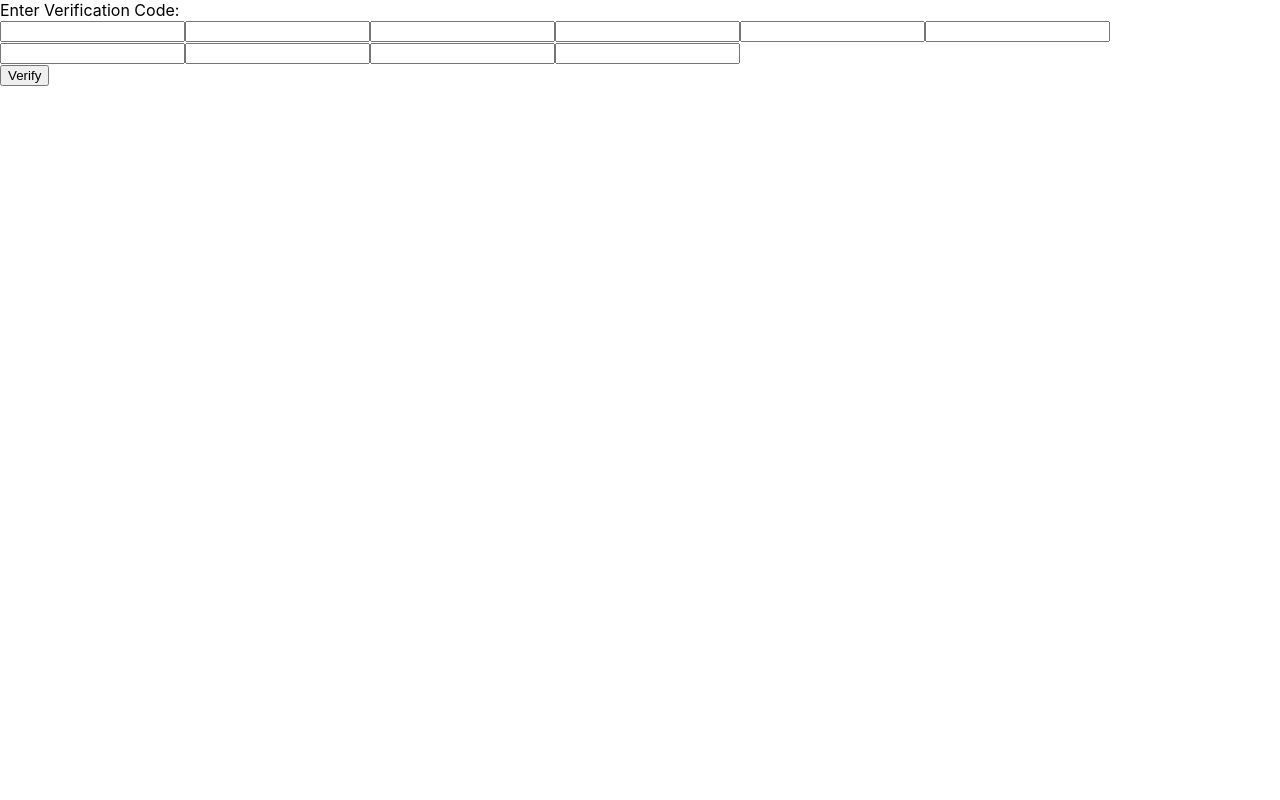
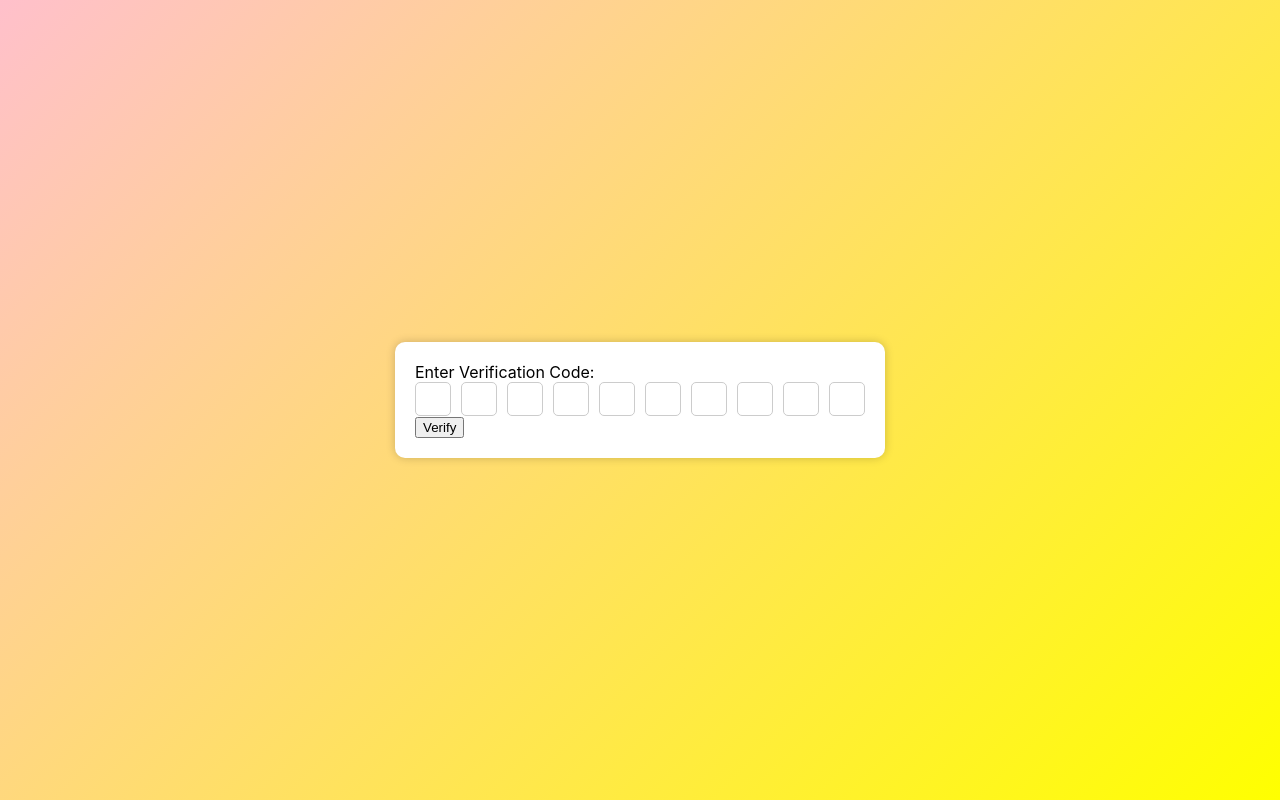
Before and after one commit to Pavan17-cpu/mclient, a React (Create React App) app: page / in a window 1280 px wide. Built offline with nearby package versions, Linux system fonts and the light colour scheme.

Commit message:
Update App.css

```diff
--- a/src/App.css
+++ b/src/App.css
@@ -36,19 +36,97 @@
     transform: rotate(360deg);
   }
 }
+/* App.css */
+
+/* Define styles for the image container */
+.image-container {
+  max-width: 100%;
+  overflow: hidden;
+}
+
+/* Style the images to fit within their container */
+.image-container img {
+  display: block;
+  width: 100%;
+  height: auto;
+  max-width: 100%;
+}
+
+/* Style the video player to fit within the container */
+.video {
+  max-width: 100%;
+  height: auto;
+}
+/* App.css */
+
+.background-gradient {
+  background: linear-gradient(135deg, #FFC0CB, #FFFF00);
+  height: 100vh;
+  display: flex;
+  justify-content: center;
+  align-items: center;
+}
+
+.center-container {
+  display: flex;
+  justify-content: center;
+  align-items: center;
+  flex-direction: column;
+}
+
+.verification-container {
+  background-color: white;
+  padding: 20px;
+  border-radius: 10px;
+  box-shadow: 0 0 10px rgba(0, 0, 0, 0.2);
+}
+
+.otp-container {
+  display: flex;
+  justify-content: center;
+  gap: 10px;
+}
+
+.otp-container input {
+  width: 30px;
+  height: 30px;
+  text-align: center;
+  border: 1px solid #ccc;
+  border-radius: 5px;
+  font-size: 16px;
+}
+
 .gallery-container {
   display: flex;
   flex-wrap: wrap;
+  justify-content: center;
   gap: 20px;
 }
 
 .card {
-  border: 1px solid #ccc;
-  border-radius: 8px;
-  overflow: hidden;
+  background-color: white;
+  padding: 10px;
+  border-radius: 10px;
+  box-shadow: 0 0 10px rgba(0, 0, 0, 0.2);
+}
+
+.image-container img {
+  max-width: 100%;
+  height: auto;
+  border-radius: 5px;
 }
 
 .video {
-  width: 100%;
+  max-width: 100%;
   height: auto;
+  border-radius: 5px;
 }
+
+
+.back-to-upload {
+  position: fixed;
+  bottom: 20px;
+  left: 50%;
+  transform: translateX(-50%);
+  z-index: 1000;
+}
```
